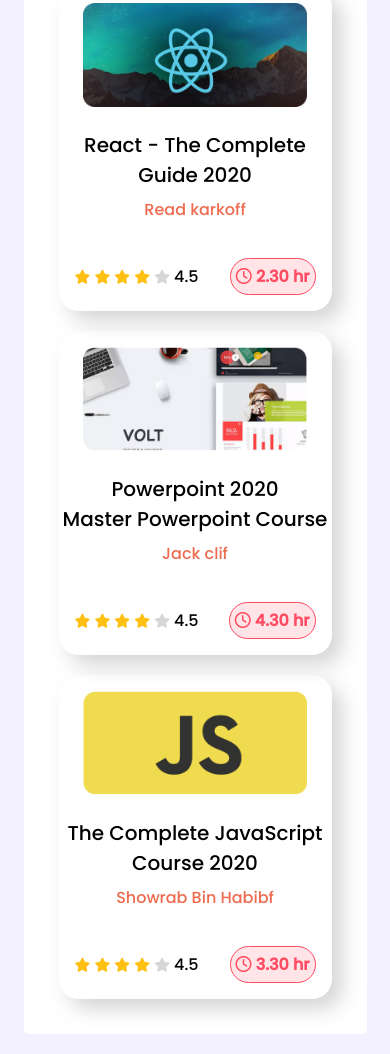
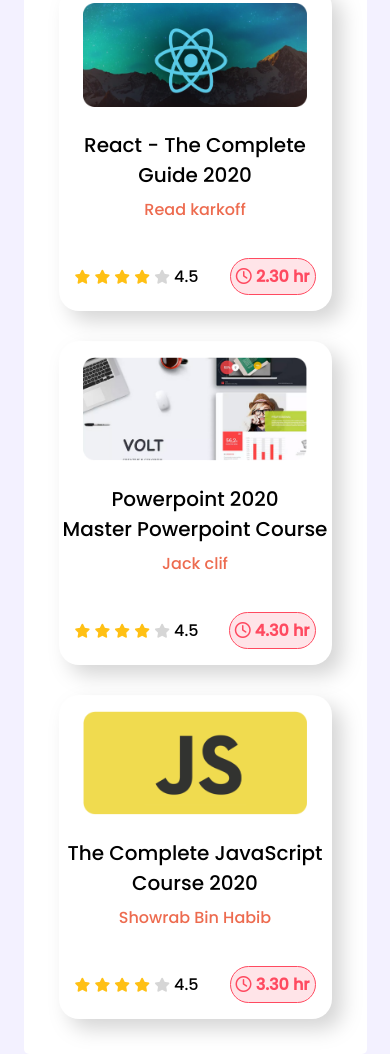
Before and after one commit to showrab09/leader-board-css3, a plain HTML site: page index.html in a window 390 px wide. Shown: the part 2187-3241 px from the top of the page. Drawn offline with Linux system fonts and the light colour scheme.

```diff
--- a/index.html
+++ b/index.html
@@ -211,7 +211,7 @@
               <h2 class="course-title">
                 The Complete JavaScript <br />Course 2020
               </h2>
-              <p>Showrab Bin Habibf</p>
+              <p>Showrab Bin Habib</p>
               <div class="course-info">
                 <div class="rating">
                   <i class="fas fa-star fill"></i>
--- a/style.css
+++ b/style.css
@@ -200,7 +200,7 @@ Media Queries
   .courses {
     display: grid;
     grid-template-columns: repeat(1, 1fr);
-    grid-row-gap: 20px;
+    grid-row-gap: 30px;
   }
 }
 @media only screen and (min-width: 688px) and (max-width: 1200px) {
```
